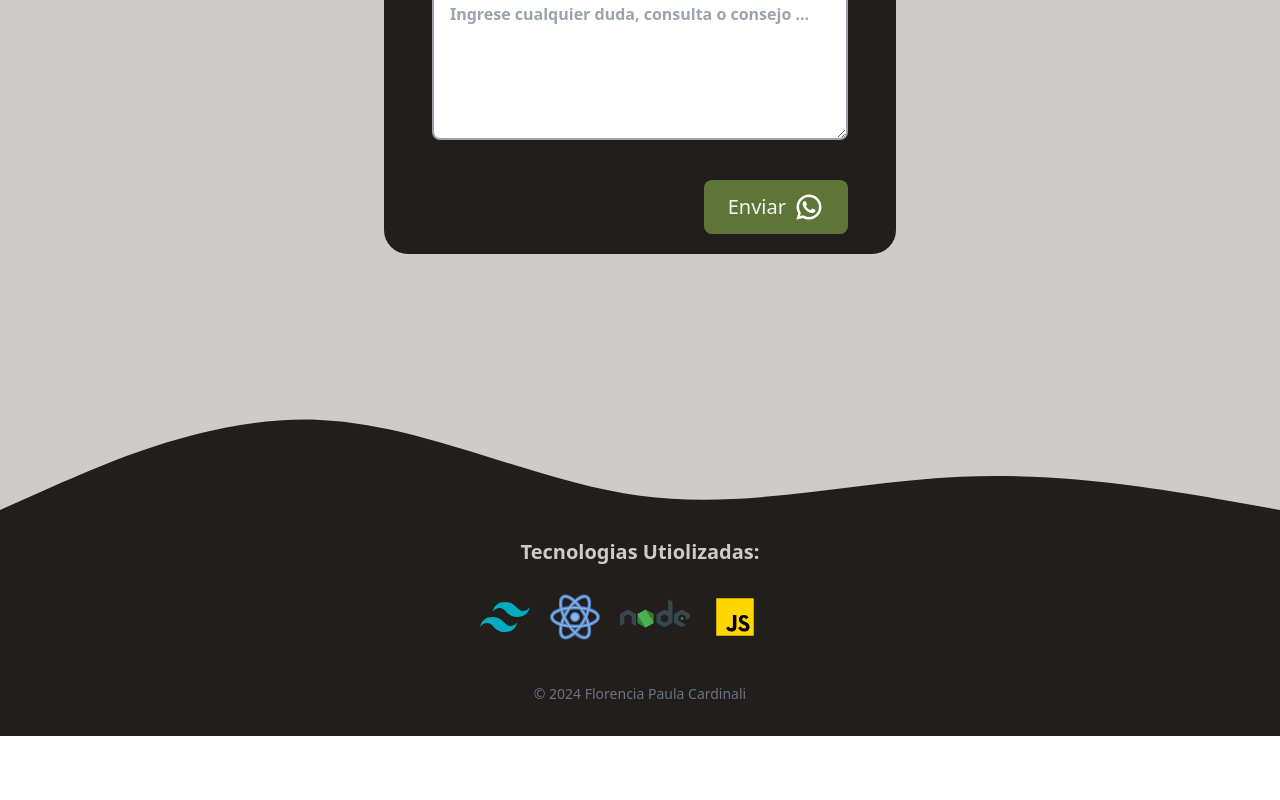
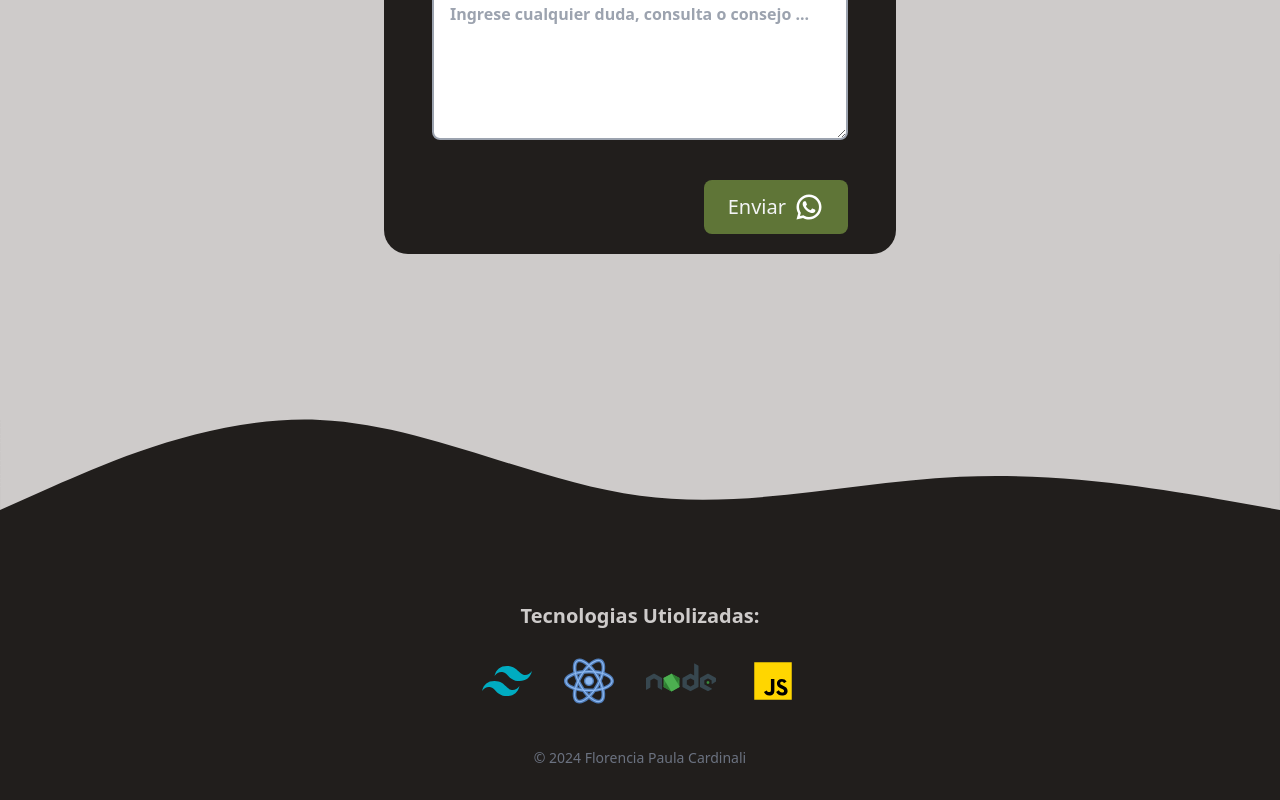
Before and after one commit to FlorCardinali/Portfolio, a React (Vite) app in the folder vite/: page / in a window 1280 px wide. Shown: the part 7736-8536 px from the top of the page. Before the commit the page ends 8472 px from the top, so only its background shows below. Built offline with nearby package versions, Linux system fonts and the light colour scheme; what tailwindcss-animated would draw is missing.

Commit message:
correccion de centrado del footer

```diff
--- a/vite/src/components/Footer.jsx
+++ b/vite/src/components/Footer.jsx
@@ -1,10 +1,10 @@
 const Footer = () => {
     return (
     <>
-        <footer className="text-contrast body-font bg-bgColor flex flex-col items-center">
+        <footer className="text-contrast pt-16 body-font bg-bgColor flex flex-col items-center">
             <section className="flex flex-col w-[40vh] space-y-4">
                 <h3 className="text-center font-bold text-xl ">Tecnologias Utiolizadas:</h3>
-                <div className="flex items-center space-x-5">
+                <div className="flex items-center justify-center gap-8 flex-wrap">
                     <svg xmlns="http://www.w3.org/2000/svg" x="0px" y="0px" width="50" height="50" viewBox="0 0 48 48">
                     <path fill="#00acc1" d="M24,9.604c-6.4,0-10.4,3.199-12,9.597c2.4-3.199,5.2-4.398,8.4-3.599 c1.826,0.456,3.131,1.781,4.576,3.247C27.328,21.236,30.051,24,36,24c6.4,0,10.4-3.199,12-9.598c-2.4,3.199-5.2,4.399-8.4,3.6 c-1.825-0.456-3.13-1.781-4.575-3.247C32.672,12.367,29.948,9.604,24,9.604L24,9.604z M12,24c-6.4,0-10.4,3.199-12,9.598 c2.4-3.199,5.2-4.399,8.4-3.599c1.825,0.457,3.13,1.781,4.575,3.246c2.353,2.388,5.077,5.152,11.025,5.152 c6.4,0,10.4-3.199,12-9.598c-2.4,3.199-5.2,4.399-8.4,3.599c-1.826-0.456-3.131-1.781-4.576-3.246C20.672,26.764,17.949,24,12,24 L12,24z"></path>
                     </svg>
```
Lines whose indentation alone changed are shown as unchanged.
